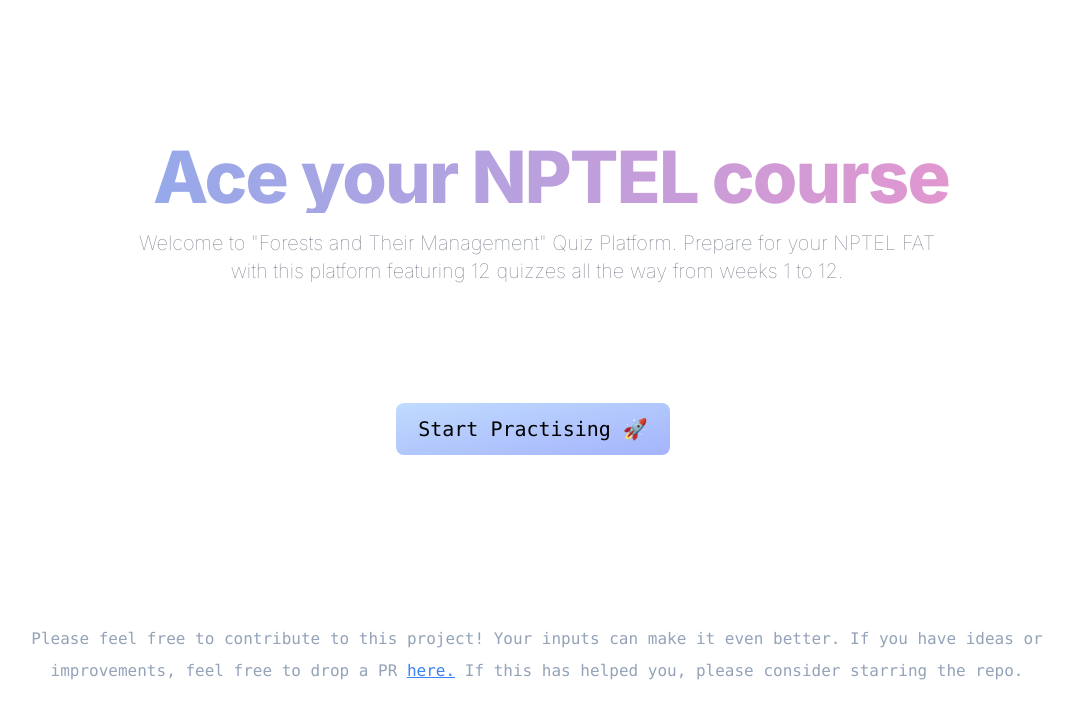
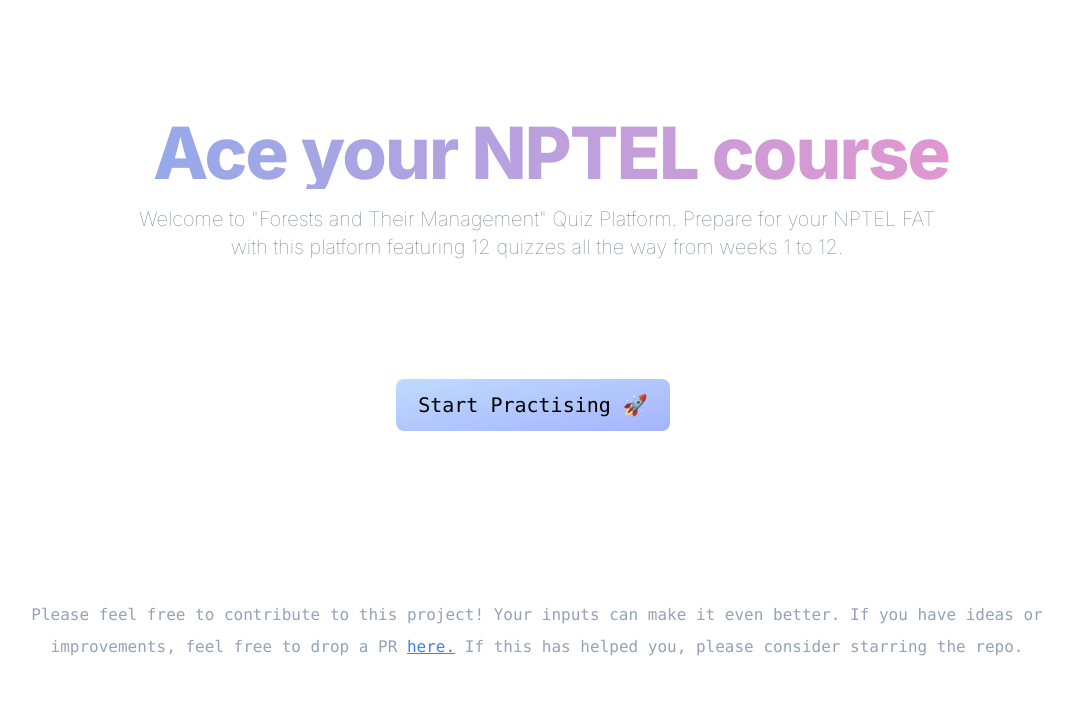
Before and after one commit to therealdhrxv/nptel, a Next.js app: page / in a window 1280 px wide. Shown: the top 718 px of the page, without its empty margins (103-1176 px from the left). Built offline with nearby package versions, Linux system fonts and the light colour scheme.

Commit message:
[fix 🐛]: scroll-bar

```diff
--- a/components/landing-page.tsx
+++ b/components/landing-page.tsx
@@ -5,7 +5,7 @@
 	return (
 		<>
 			<section className="bg-white mt-[6%]">
-				<div className="mx-auto max-w-screen-xl px-4 pt-8 text-center lg:px-12 lg:pt-16">
+				<div className="mx-auto max-w-screen-xl px-4 pt-8 text-center lg:px-12 lg:pt-10">
 					<h1
 						className="mb-4 text-4xl font-extrabold leading-none tracking-tight text-black md:text-5xl lg:text-7xl
 					bg-[length:300%_300%]
```
